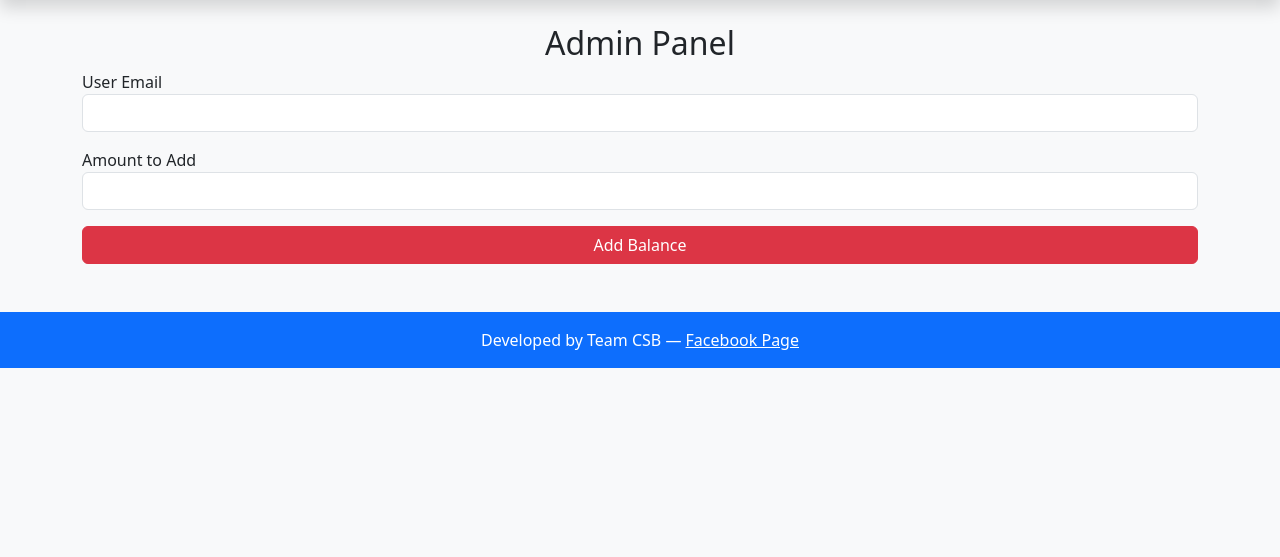
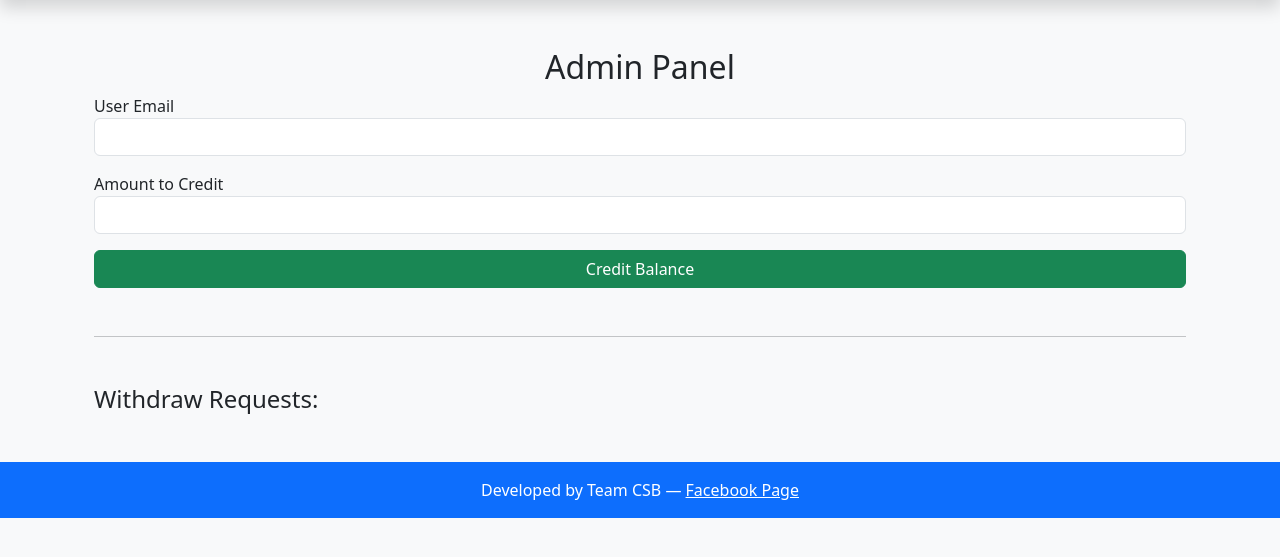
Before and after one commit to talha441/WalletoHub, a Python web app: template templates/admin.html in a window 1280 px wide. Shown: the part 56-613 px from the top of the page. Run offline with Jinja, Linux system fonts and the light colour scheme; the template is opened without the code that fills it, so the values that code supplies are empty.

Commit message:
Update admin.html

```diff
--- a/templates/admin.html
+++ b/templates/admin.html
@@ -1,18 +1,38 @@
-{% extends "base.html" %}
+{% extends 'base.html' %}
 {% block content %}
-<h2>Admin Panel</h2>
-{% if message %}
-    <div class="alert alert-success">{{ message }}</div>
-{% endif %}
-<form method="POST">
-    <div class="mb-3">
-        <label>User Email</label>
-        <input type="email" name="email" required class="form-control">
+<div class="container mt-5">
+    <h2 class="text-center">Admin Panel</h2>
+
+    <!-- Credit Balance Section -->
+    <form method="POST" action="/admin/credit">
+        <div class="mb-3">
+            <label>User Email</label>
+            <input type="email" name="email" class="form-control" required>
+        </div>
+        <div class="mb-3">
+            <label>Amount to Credit</label>
+            <input type="number" name="amount" class="form-control" required>
+        </div>
+        <button type="submit" class="btn btn-success">Credit Balance</button>
+    </form>
+
+    <hr class="my-5">
+
+    <!-- Withdraw Requests -->
+    <h4>Withdraw Requests:</h4>
+    {% for withdraw in withdraws %}
+    <div class="card mb-3">
+        <div class="card-body">
+            <p><strong>User:</strong> {{ withdraw.email }}</p>
+            <p><strong>Gateway:</strong> {{ withdraw.gateway }}</p>
+            <p><strong>Account:</strong> {{ withdraw.account_number }}</p>
+            <p><strong>Amount:</strong> ${{ withdraw.amount }}</p>
+            <form method="POST" action="/admin/complete_withdraw">
+                <input type="hidden" name="id" value="{{ withdraw.id }}">
+                <button type="submit" class="btn btn-primary">Mark as Complete</button>
+            </form>
+        </div>
     </div>
-    <div class="mb-3">
-        <label>Amount to Add</label>
-        <input type="number" step="0.01" name="amount" required class="form-control">
-    </div>
-    <button type="submit" class="btn btn-danger">Add Balance</button>
-</form>
+    {% endfor %}
+</div>
 {% endblock %}
```
